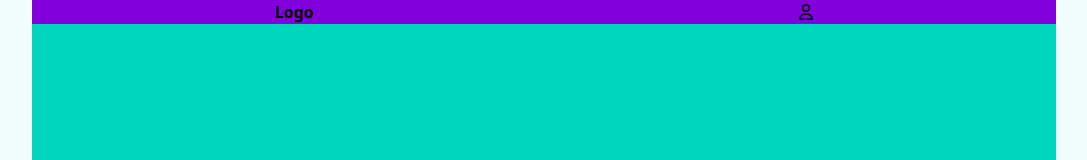
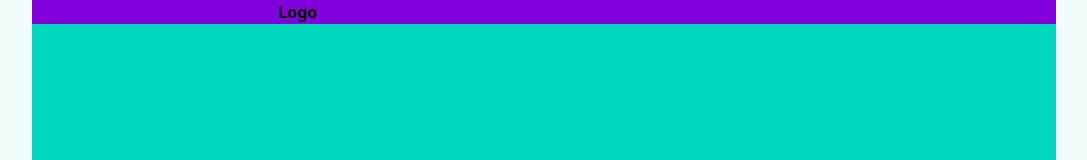
Before and after one commit to BkMutinda/Hospital, a React (Vite) app: page / in a window 1280 px wide. Shown: the top 160 px of the page, without its empty margins (96-1183 px from the left). Built offline with nearby package versions, Linux system fonts and the light colour scheme.

Commit message:
Update Nav.jsx

```diff
--- a/src/components/Nav/Nav.jsx
+++ b/src/components/Nav/Nav.jsx
@@ -11,7 +11,6 @@ const Nav = () => {
           Logo
         </div>
         <div className="">
-          <FontAwesomeIcon icon={faUser} />
         </div>
       </div>
     </section>
```
